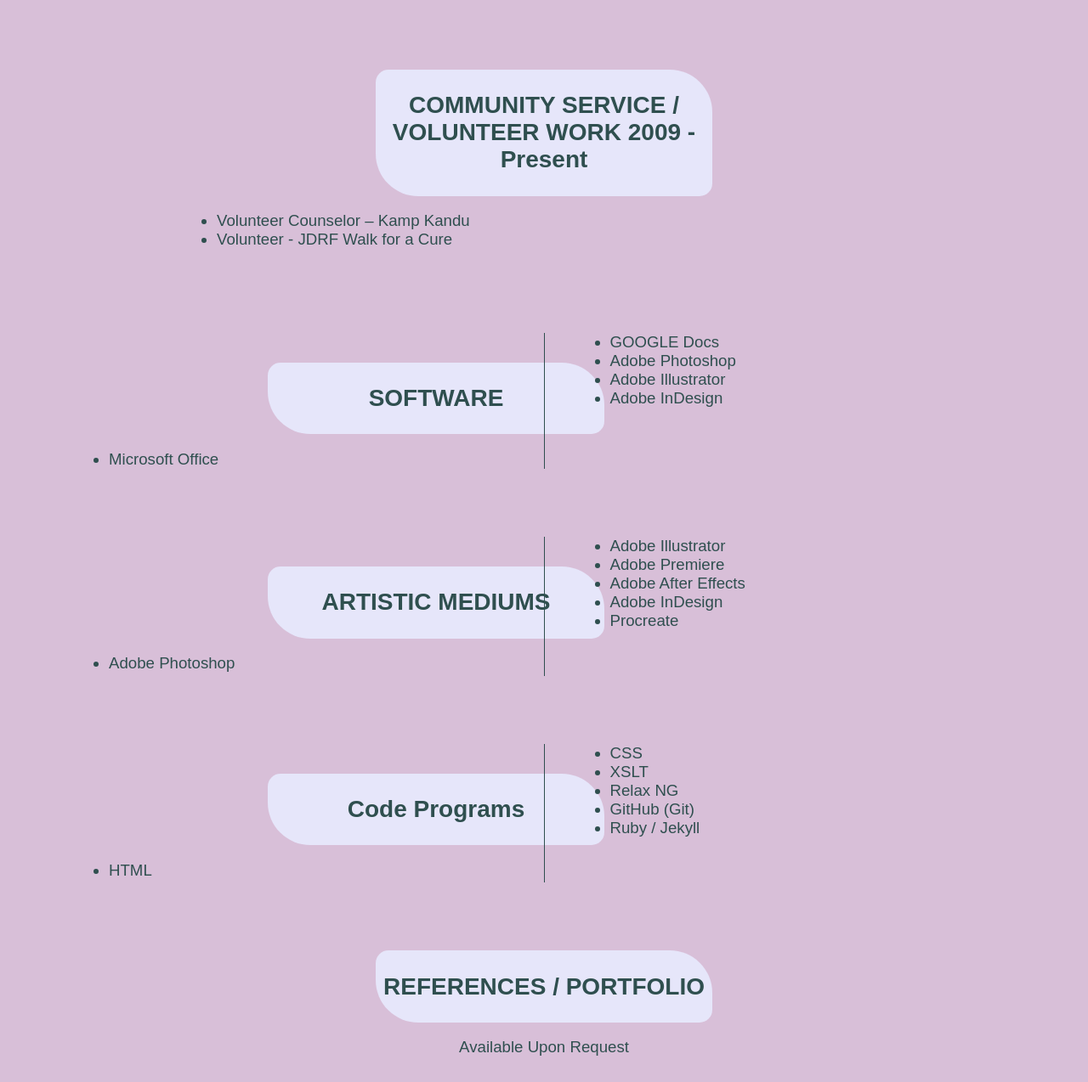
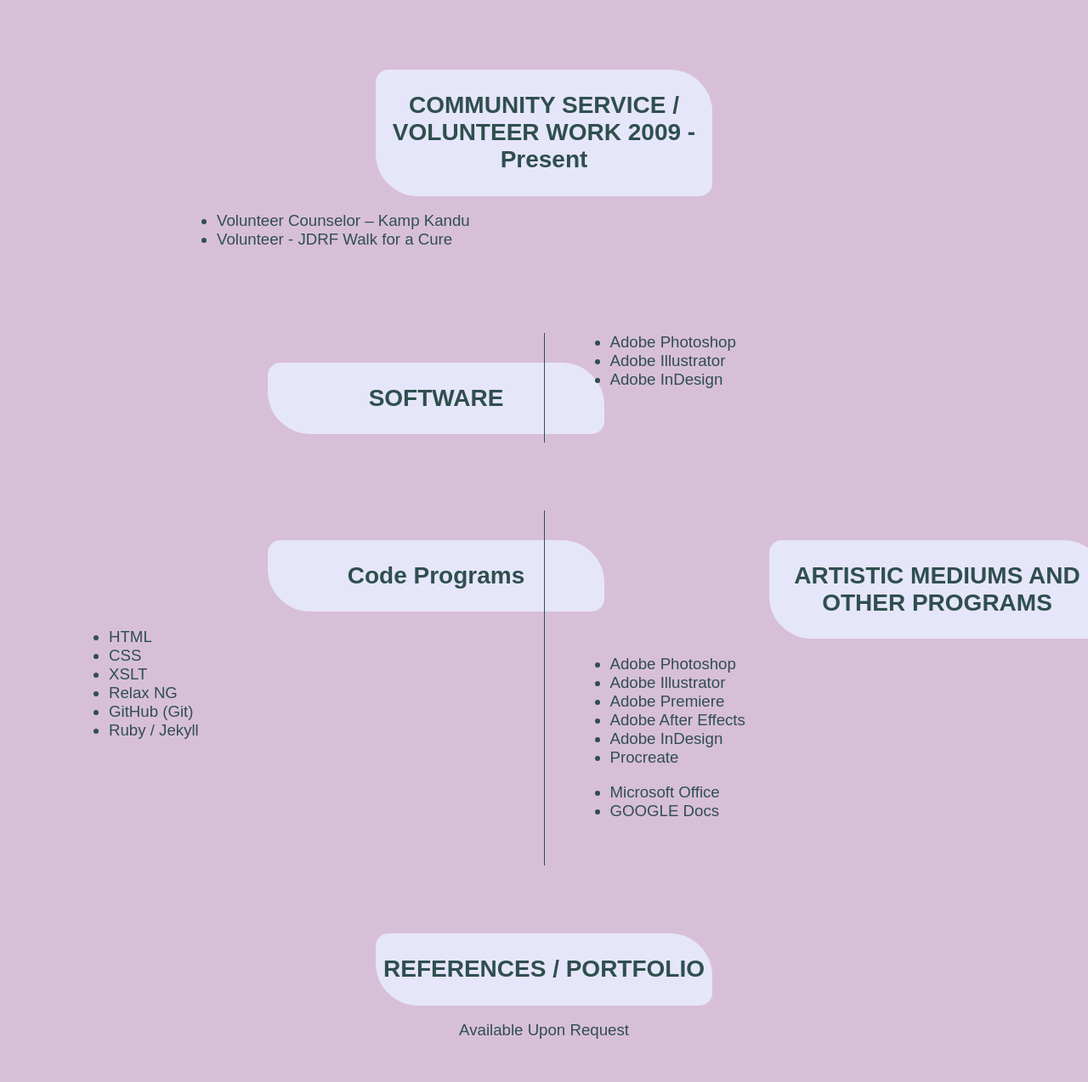
Before and after one commit to erinmooney/Moon, a Jekyll site: the page built from docs/resume.html, in a window 1280 px wide and 1400 px high, scrolled down 3031 px, cut to the strip 0-1274 px from the top of the window. Shown: the whole strip at 85% size. Built offline with Jekyll 4.4.1, drawn with Linux system fonts in a browser that asks for light colours.

Commit message:
update css with resume 4

```diff
--- a/docs/resume.html
+++ b/docs/resume.html
@@ -151,27 +151,10 @@
                     <h2>SOFTWARE</h2>
                 </div>
         <ul>
-            <li>Microsoft Office </li>
-            <li>GOOGLE Docs</li>
+
             <li>Adobe Photoshop</li>
             <li>Adobe Illustrator</li>
             <li>Adobe InDesign</li>
-        </ul>
-            </section>
-        </div>
-
-        <div class="newspaper">
-            <section class="resume">
-                <div class="heading">
-                    <h2>ARTISTIC MEDIUMS</h2>
-                </div>
-            <ul>
-                <li>Adobe Photoshop</li>
-                <li>Adobe Illustrator</li>
-                <li>Adobe Premiere</li>
-                <li>Adobe After Effects</li>
-                <li>Adobe InDesign</li>
-                <li>Procreate</li>
         </ul>
             </section>
         </div>
@@ -190,6 +173,24 @@
                 <li>Ruby / Jekyll</li>
             </ul>
         </section>
+
+        <section class="resume">
+            <div class="heading">
+                <h2>ARTISTIC MEDIUMS AND OTHER PROGRAMS</h2>
+            </div>
+            <ul>
+                <li>Adobe Photoshop</li>
+                <li>Adobe Illustrator</li>
+                <li>Adobe Premiere</li>
+                <li>Adobe After Effects</li>
+                <li>Adobe InDesign</li>
+                <li>Procreate</li>
+            </ul>
+            <ul>
+                <li>Microsoft Office </li>
+                <li>GOOGLE Docs</li>
+            </ul>
+        </section>
     </div>
 
 
```
Lines whose indentation alone changed are shown as unchanged.
